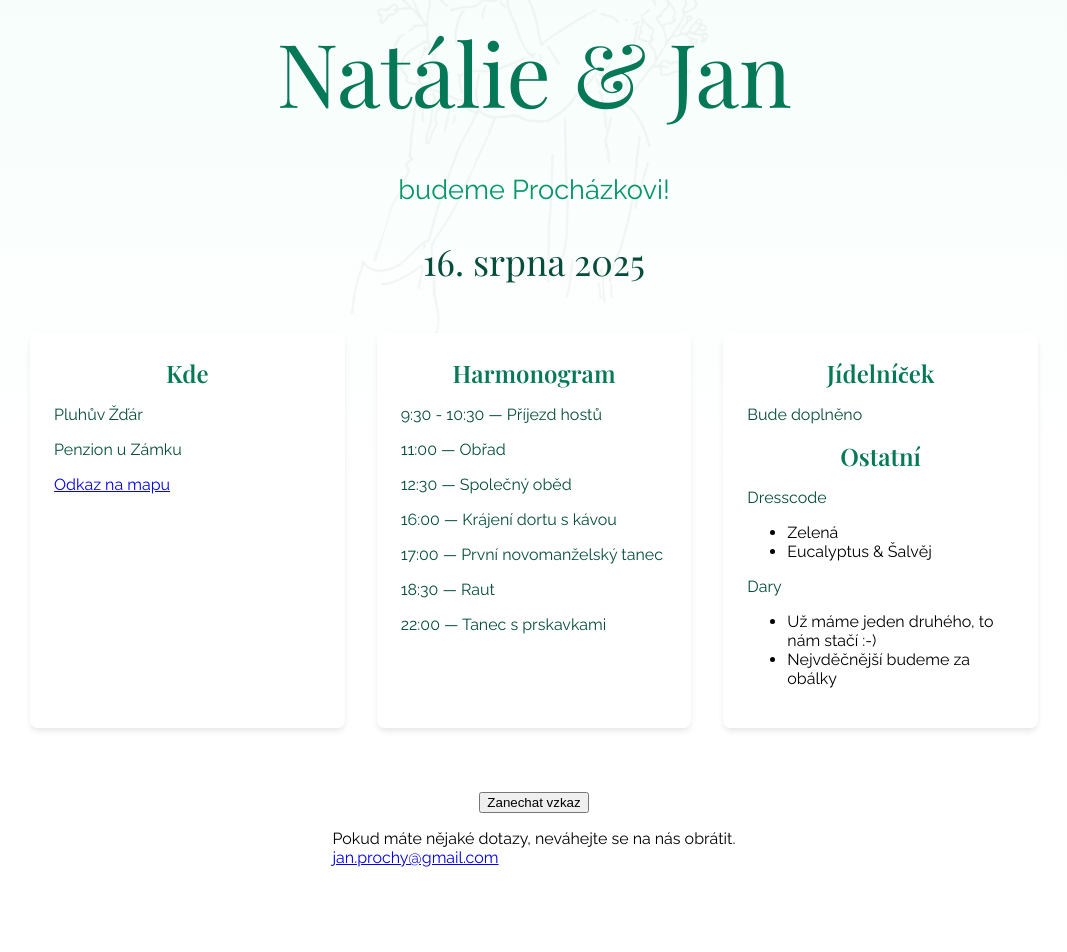
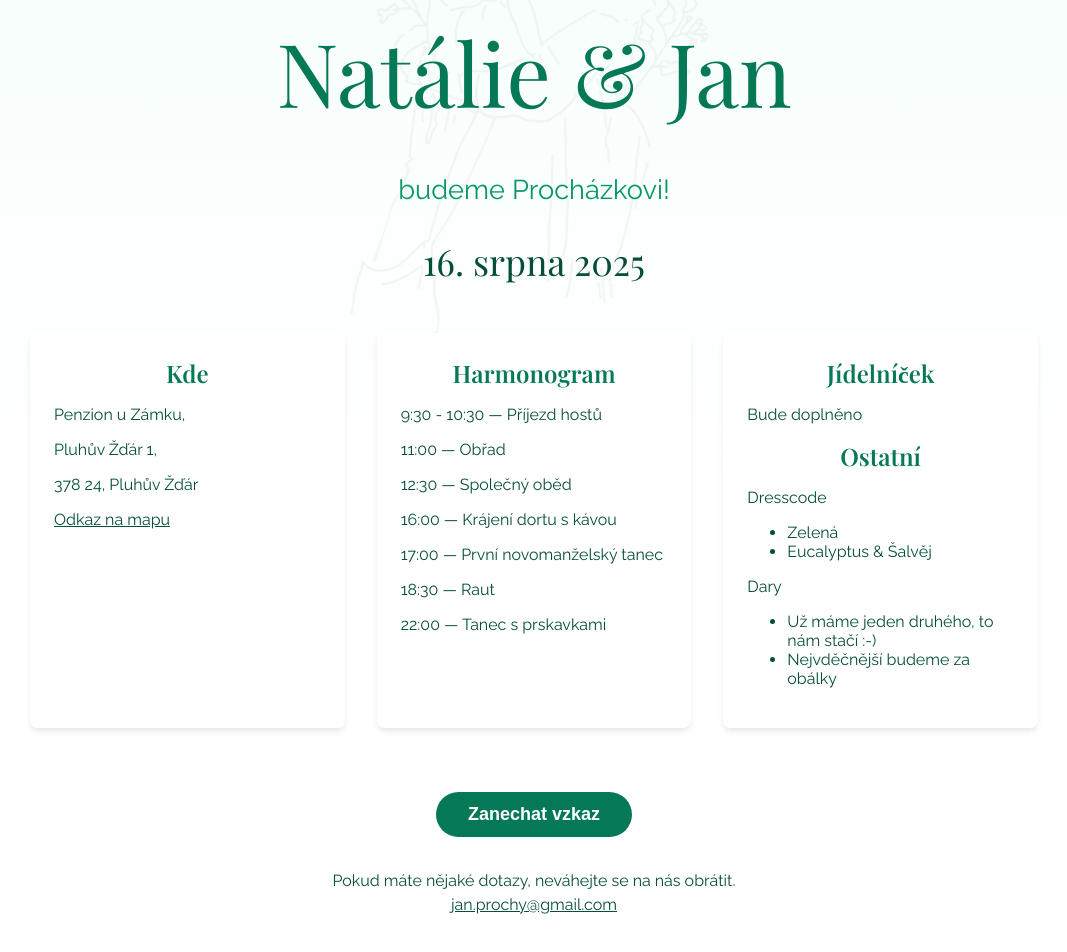
Before and after one commit to JanProchy/budeme-prochazkovi, an Angular app: page / in a window 1280 px wide. Shown: the part 310-1262 px from the top of the page, without its empty margins (106-1173 px from the left). Built offline with nearby package versions, Linux system fonts and the light colour scheme.

Commit message:
fix: final touches

```diff
--- a/src/app/app.component.ts
+++ b/src/app/app.component.ts
@@ -34,8 +34,9 @@ import { ContactDialogComponent } from './contact-dialog/contact-dialog.componen
         <div class="event-cards">
           <div class="event-card">
             <h2>Kde</h2>
-            <p>Pluhův Žďár</p>
-            <p>Penzion u Zámku</p>
+            <p>Penzion u Zámku,</p>
+            <p>Pluhův Žďár 1,</p>
+            <p>378 24, Pluhův Žďár</p>
             <a href="https://maps.app.goo.gl/HPpjzqGzX5128tsYA" target="_blank"
               >Odkaz na mapu</a
             >
@@ -72,7 +73,7 @@ import { ContactDialogComponent } from './contact-dialog/contact-dialog.componen
           </div>
         </div>
 
-        <button class="rsvp-button" (click)="dialogOpen.set(true)">
+        <button class="button contact-us-button" (click)="dialogOpen.set(true)">
           Zanechat vzkaz
         </button>
 
@@ -171,26 +172,25 @@ import { ContactDialogComponent } from './contact-dialog/contact-dialog.componen
           text-align: center;
           margin-top: 0;
         }
-        p {
+        p,
+        ul,
+        a {
           color: #064e3b;
         }
       }
 
-      // .rsvp-button {
-      //   background-color: #047857;
-      //   color: white;
-      //   font-weight: 700;
-      //   padding: 0.75rem 2rem;
-      //   border-radius: 9999px;
-      //   font-size: 1.125rem;
-      //   border: none;
-      //   cursor: pointer;
-      //   transition: background-color 0.2s;
+      .contact-us {
+        color: #064e3b;
+        text-align: center;
+        line-height: 1.5;
+        a {
+          color: #064e3b;
+        }
+      }
 
-      //   &:hover {
-      //     background-color: #065f46;
-      //   }
-      // }
+      .contact-us-button {
+        margin-bottom: 1rem;
+      }
 
       @media (min-width: 768px) {
         .spacer.top {
@@ -224,16 +224,16 @@ export class AppComponent implements AfterViewInit {
 
   dialogOpen = signal(false);
 
-  constructor() {
-    afterRender(() => {
-      if (window.matchMedia && this.themeDetected() === false) {
-        if (window.matchMedia('(prefers-color-scheme: dark)').matches) {
-          document.body.classList.add('dark-mode');
-        }
-        this.themeDetected.set(true);
-      }
-    });
-  }
+  // constructor() {
+  //   afterRender(() => {
+  //     if (window.matchMedia && this.themeDetected() === false) {
+  //       if (window.matchMedia('(prefers-color-scheme: dark)').matches) {
+  //         document.body.classList.add('dark-mode');
+  //       }
+  //       this.themeDetected.set(true);
+  //     }
+  //   });
+  // }
 
   ngAfterViewInit(): void {
     setTimeout(() => {
--- a/src/app/contact-dialog/contact-dialog.component.scss
+++ b/src/app/contact-dialog/contact-dialog.component.scss
@@ -12,8 +12,8 @@
   left: 50%;
   width: 90vw;
   max-width: 400px;
-  background: #222;
-  color: #fff;
+  background: white;
+  color: #064e3b;
   border-radius: 1rem;
   padding: 2rem 1.5rem;
   box-shadow: 0 8px 32px rgba(0, 0, 0, 0.3);
@@ -47,7 +47,5 @@
   margin-top: 0.3rem;
   border-radius: 0.3rem;
   border: 1px solid #444;
-  background: #181a1b;
-  color: #fff;
   padding: 0.5rem;
 }
--- a/src/app/contact-dialog/contact-dialog.component.ts
+++ b/src/app/contact-dialog/contact-dialog.component.ts
@@ -37,12 +37,12 @@ import { Component, computed, input, output, signal } from '@angular/core';
             <div class="buttons">
               <button
                 type="button"
-                class="rsvp-button secondary"
+                class="button secondary"
                 (click)="close.emit()"
               >
                 Zavřít
               </button>
-              <button type="submit" class="rsvp-button" [disabled]="loading()">
+              <button type="submit" class="button" [disabled]="loading()">
                 Odeslat
               </button>
             </div>
@@ -52,7 +52,7 @@ import { Component, computed, input, output, signal } from '@angular/core';
           <div class="thank-you">
             <h2>Děkujeme za vzkaz!</h2>
             <p>Vaše zpráva byla úspěšně odeslána.</p>
-            <button class="rsvp-button" (click)="close.emit()">Zavřít</button>
+            <button class="button" (click)="close.emit()">Zavřít</button>
           </div>
         </ng-template>
       </div>
--- a/src/app/wedding-background/wedding-background.component.scss
+++ b/src/app/wedding-background/wedding-background.component.scss
@@ -1,7 +1,7 @@
 .leaves-container {
-  position: absolute;
+  position: fixed;
   width: 100%;
-  height: 100vh;
+  height: 100dvh;
   overflow: hidden;
   background: radial-gradient(
     ellipse at top center,
@@ -33,9 +33,9 @@
 }
 
 .background-drawing {
-  position: absolute;
+  position: fixed;
   width: 100%;
-  height: 100vh;
+  height: 100dvh;
   overflow: hidden;
   pointer-events: none;
   background-image: url("/assets/my-kresba-bez-hodinek-white.png");
@@ -90,21 +90,9 @@
   opacity: 0.7;
 }
 
-.background-pattern {
-  // TODO maybe add some pattern
-  position: absolute;
-  inset: 0;
-  opacity: 0.002;
-  // background: linear-gradient(
-  //   90deg,
-  //   transparent 20%,
-  //   #4ade80 20%,
-  //   #4ade80 40%,
-  //   transparent 40%,
-  //   transparent 60%,
-  //   #4ade80 60%,
-  //   #4ade80 80%,
-  //   transparent 80%
-  // );
-  // background-size: 3em 3em;
-}
+// .background-pattern {
+//   position: absolute;
+//   inset: 0;
+//   opacity: 0.002;
+
+// }
--- a/src/styles.scss
+++ b/src/styles.scss
@@ -1,6 +1,4 @@
 * {
-  // margin: 0;
-  // padding: 0;
   box-sizing: border-box;
 }
 
@@ -45,6 +43,27 @@ body.content-loaded .background-drawing {
 body.content-loaded .content-container {
   opacity: 1;
   scale: 1;
+}
+
+.button {
+  background-color: #047857;
+  color: white;
+  font-weight: 700;
+  padding: 0.75rem 2rem;
+  border-radius: 9999px;
+  font-size: 1.125rem;
+  border: none;
+  cursor: pointer;
+  transition: background-color 0.2s;
+
+  &:hover {
+    background-color: #065f46;
+  }
+
+  &.secondary {
+    background-color: transparent !important;
+    color: #065f46;
+  }
 }
 
 :root:has(body.dark-mode) {
@@ -99,46 +118,33 @@ body.content-loaded .content-container {
     h2 {
       color: var(--darkreader-text-047857, #7afbd6) !important;
     }
-    p {
+    p,
+    ul,
+    a {
       color: var(--darkreader-text-064e3b, rgb(227, 226, 223)) !important;
     }
+  }
+
+  .contact-us {
+    color: var(--darkreader-text-064e3b, rgb(227, 226, 223)) !important;
     a {
       color: var(--darkreader-text-064e3b, #e8e6e3) !important;
     }
   }
 
-  .contact-us {
-    color: var(--darkreader-text-064e3b, rgb(227, 226, 223)) !important;
-    text-align: center;
-    line-height: 1.5;
-    a {
-      color: var(--darkreader-text-064e3b, #e8e6e3) !important;
-    }
-  }
-
-  .rsvp-button {
-    font-weight: 700;
-    padding: 0.75rem 2rem;
-    border-radius: 9999px;
-    font-size: 1.125rem;
-    border: none;
-    cursor: pointer;
-    transition: background-color 0.2s;
-
+  .button {
     background-color: var(--darkreader-background-047857, #036046) !important;
     border-color: initial;
     border-style: none;
     border-width: initial;
     color: var(--darkreader-text-ffffff, #e8e6e3) !important;
-    margin-bottom: 1rem;
 
     &.secondary {
       background-color: transparent !important;
-      padding: 0.75rem;
     }
   }
 
-  .rsvp-button:hover {
+  .button:hover {
     background-color: var(--darkreader-background-065f46, #054c38) !important;
   }
   .leaf:nth-child(2n + 1) {
@@ -157,4 +163,24 @@ body.content-loaded .content-container {
   .particle {
     background-color: var(--darkreader-background-a1e1c0, #1e5f46) !important;
   }
+
+  .leaves-container {
+    background: radial-gradient(
+      ellipse at top center,
+      rgba(255, 255, 255, 0.07) 0%,
+      rgba(0, 0, 0, 0) 30%
+    );
+  }
+
+  .dialog {
+    background: #222 !important;
+    color: #fff !important;
+  }
+
+  .contact-form textarea,
+  .contact-form input {
+    background: #333;
+    color: #fff;
+    border: 1px solid #444;
+  }
 }
```
Also changed, not shown: src/app/wedding-background/wedding-background.component.ts (+0 -14 lines).
